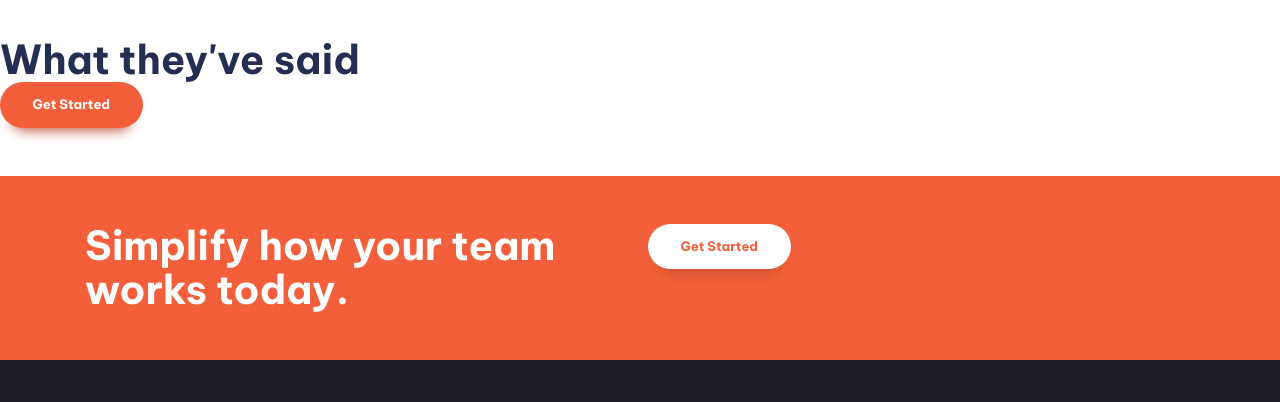
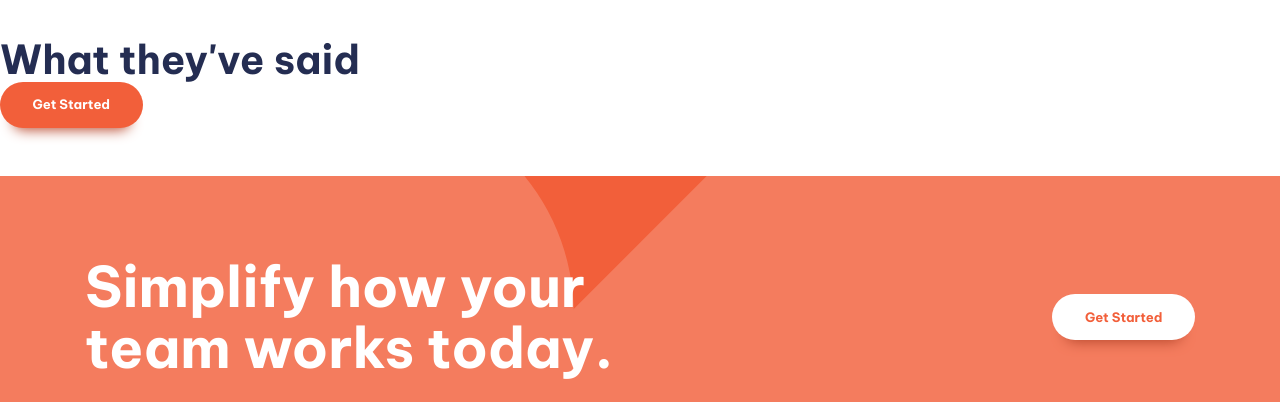
Before and after one commit to changkeun1090/css_tutorial, a website built with Vite: page manage_landing_page/index.html in a window 1280 px wide. Shown: the part 1387-1789 px from the top of the page. Built offline with nearby package versions, Linux system fonts and the light colour scheme.

Commit message:
📝 Managed | pt.6 CTA

```diff
--- a/manage_landing_page/index.html
+++ b/manage_landing_page/index.html
@@ -143,15 +143,15 @@
 				<button class="button">Get Started</button>
 			</section>
 
-			<section class="cta | padding-block-700 bg-accent-400 text-neutral-100">
+			<section class="cta | padding-block-900 bg-accent-400 text-neutral-100">
 				<div class="container">
-					<div class="even-columns">
+					<div class="even-columns vertical-align-center">
 						<div>
-							<p class="fs-secondary-heading fw-bold">
+							<p class="fs-primary-heading fw-bold">
 								Simplify how your team works today.
 							</p>
 						</div>
-						<div>
+						<div class="justify-self-end-md">
 							<button class="button" data-type="inverted">Get Started</button>
 						</div>
 					</div>
--- a/manage_landing_page/style.css
+++ b/manage_landing_page/style.css
@@ -253,6 +253,31 @@ p[data-width="wide"] {
 	}
 }
 
+/* ------------ CTA ------------ */
+
+.cta {
+	position: relative;
+	isolation: isolate;
+	text-align: center;
+}
+
+@media (min-width: 50em) {
+	.cta {
+		text-align: left;
+	}
+}
+
+.cta::before {
+	content: "";
+	position: absolute;
+	z-index: -1;
+	inset: 0;
+	background-image: url("./images/bg-tablet-pattern.svg"),
+		url("./images/bg-tablet-pattern.svg");
+	background-position: -15rem -5rem, 80rem, -42rem;
+	opacity: 0.2;
+}
+
 /* ------------ Utility classes ------------ */
 
 .visually-hidden {
@@ -276,10 +301,6 @@ p[data-width="wide"] {
 	margin-inline: auto;
 }
 
-:where(.flow :not(:first-child)) {
-	margin-top: var(--flow-spacer, 4em);
-}
-
 .even-columns {
 	display: grid;
 	gap: 1rem;
@@ -290,6 +311,25 @@ p[data-width="wide"] {
 		grid-auto-flow: column;
 		grid-auto-columns: 1fr;
 	}
+}
+
+.justify-self-end {
+	/* margin-left: auto; */
+	justify-self: end;
+}
+
+.vertical-align-center {
+	align-items: center;
+}
+
+@media (min-width: 50em) {
+	.justify-self-end-md {
+		justify-self: end;
+	}
+}
+
+:where(.flow :not(:first-child)) {
+	margin-top: var(--flow-spacer, 4em);
 }
 
 .text-primary-400 {
```
